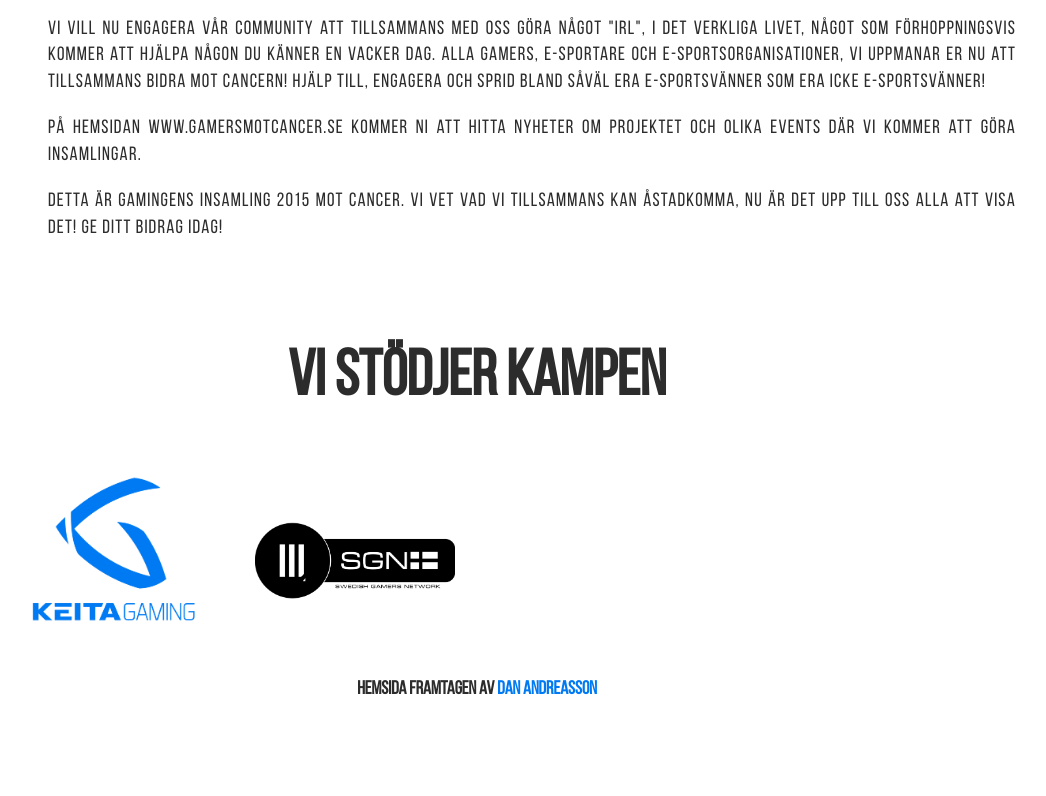
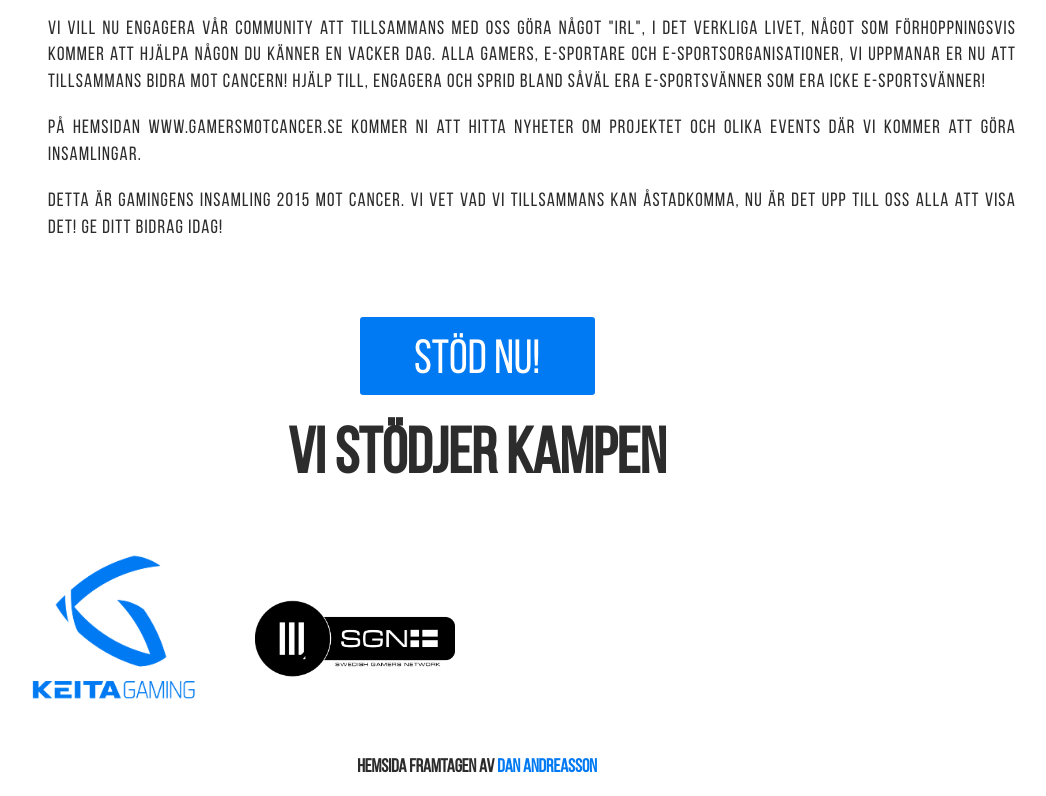
Before and after one commit to backclap/gamersmotcancer, a plain HTML site: page index.html in a window 1280 px wide. Shown: the part 623-1419 px from the top of the page, without its empty margins (163-1209 px from the left). Before the commit the page ends 1341 px from the top, so only its background shows below. Drawn offline with Linux system fonts and the light colour scheme.

Commit message:
added donate button

```diff
--- a/index.html
+++ b/index.html
@@ -52,6 +52,11 @@
     </div>
     <div class="row">
       <div class="col col-full">
+        <a href="http://www.barncancerfonden.se/1309377354" class="donate">Stöd nu!</a>
+      </div>
+    </div>
+    <div class="row">
+      <div class="col col-full">
         <div class="support">Vi stödjer kampen</div>
       </div>
     </div>
--- a/style/style.css
+++ b/style/style.css
@@ -71,6 +71,19 @@ h2 {
   text-justify: inter-word;
 }
 
+.donate {
+  padding: 20px 15px 10px 15px;
+  border-radius: 3px;
+  background: #007af3;
+  text-decoration: none;
+  color: white;
+  margin: 0 auto;
+  display: block;
+  width: 205px;
+  text-align: center;
+  font-size: 3em;
+}
+
 .support {
   padding: 30px;
   font-size: 4em;
```
